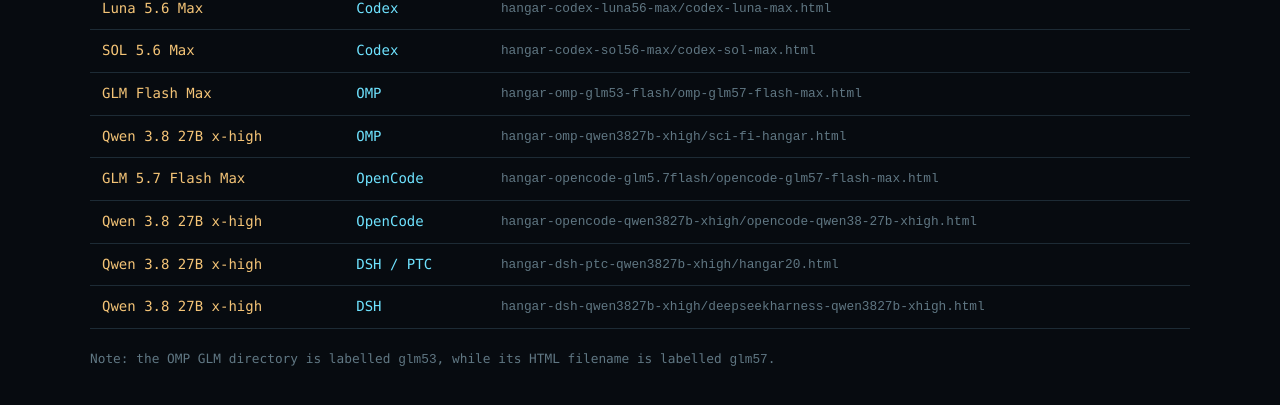
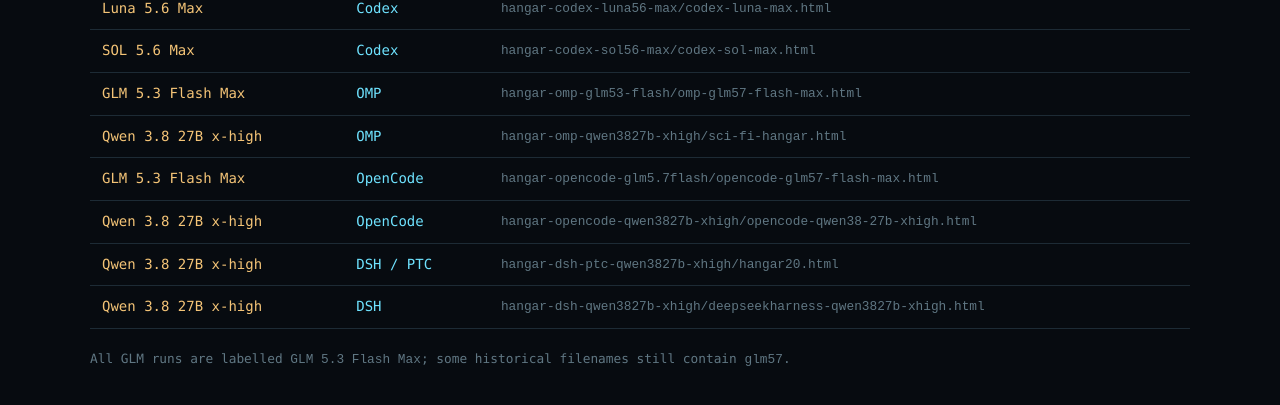
Before and after one commit to alvins82/hangar-harness-model-tests, a plain HTML site: page index.html in a window 1280 px wide. Shown: the part 349-754 px from the top of the page. Drawn offline with Linux system fonts and the light colour scheme.

Commit message:
Standardize GLM model labels

```diff
--- a/index.html
+++ b/index.html
@@ -89,9 +89,9 @@
           <tr><td class="model">GLM 5.3 Flash Max</td><td class="harness">Codex</td><td class="file"><a href="hangar-codex-glm53flash-max/sci-fi-hangar.html"><code>hangar-codex-glm53flash-max/sci-fi-hangar.html</code></a></td></tr>
           <tr><td class="model">Luna 5.6 Max</td><td class="harness">Codex</td><td class="file"><a href="hangar-codex-luna56-max/codex-luna-max.html"><code>hangar-codex-luna56-max/codex-luna-max.html</code></a></td></tr>
           <tr><td class="model">SOL 5.6 Max</td><td class="harness">Codex</td><td class="file"><a href="hangar-codex-sol56-max/codex-sol-max.html"><code>hangar-codex-sol56-max/codex-sol-max.html</code></a></td></tr>
-          <tr><td class="model">GLM Flash Max</td><td class="harness">OMP</td><td class="file"><a href="hangar-omp-glm53-flash/omp-glm57-flash-max.html"><code>hangar-omp-glm53-flash/omp-glm57-flash-max.html</code></a></td></tr>
+          <tr><td class="model">GLM 5.3 Flash Max</td><td class="harness">OMP</td><td class="file"><a href="hangar-omp-glm53-flash/omp-glm57-flash-max.html"><code>hangar-omp-glm53-flash/omp-glm57-flash-max.html</code></a></td></tr>
           <tr><td class="model">Qwen 3.8 27B x-high</td><td class="harness">OMP</td><td class="file"><a href="hangar-omp-qwen3827b-xhigh/sci-fi-hangar.html"><code>hangar-omp-qwen3827b-xhigh/sci-fi-hangar.html</code></a></td></tr>
-          <tr><td class="model">GLM 5.7 Flash Max</td><td class="harness">OpenCode</td><td class="file"><a href="hangar-opencode-glm5.7flash/opencode-glm57-flash-max.html"><code>hangar-opencode-glm5.7flash/opencode-glm57-flash-max.html</code></a></td></tr>
+          <tr><td class="model">GLM 5.3 Flash Max</td><td class="harness">OpenCode</td><td class="file"><a href="hangar-opencode-glm5.7flash/opencode-glm57-flash-max.html"><code>hangar-opencode-glm5.7flash/opencode-glm57-flash-max.html</code></a></td></tr>
           <tr><td class="model">Qwen 3.8 27B x-high</td><td class="harness">OpenCode</td><td class="file"><a href="hangar-opencode-qwen3827b-xhigh/opencode-qwen38-27b-xhigh.html"><code>hangar-opencode-qwen3827b-xhigh/opencode-qwen38-27b-xhigh.html</code></a></td></tr>
           <tr><td class="model">Qwen 3.8 27B x-high</td><td class="harness">DSH / PTC</td><td class="file"><a href="hangar-dsh-ptc-qwen3827b-xhigh/hangar20.html"><code>hangar-dsh-ptc-qwen3827b-xhigh/hangar20.html</code></a></td></tr>
           <tr><td class="model">Qwen 3.8 27B x-high</td><td class="harness">DSH</td><td class="file"><a href="hangar-dsh-qwen3827b-xhigh/deepseekharness-qwen3827b-xhigh.html"><code>hangar-dsh-qwen3827b-xhigh/deepseekharness-qwen3827b-xhigh.html</code></a></td></tr>
@@ -99,7 +99,7 @@
       </table>
     </div>
 
-    <p class="note">Note: the OMP GLM directory is labelled <code>glm53</code>, while its HTML filename is labelled <code>glm57</code>.</p>
+    <p class="note">All GLM runs are labelled <code>GLM 5.3 Flash Max</code>; some historical filenames still contain <code>glm57</code>.</p>
   </main>
   <script>
     const table = document.querySelector('table');
```
